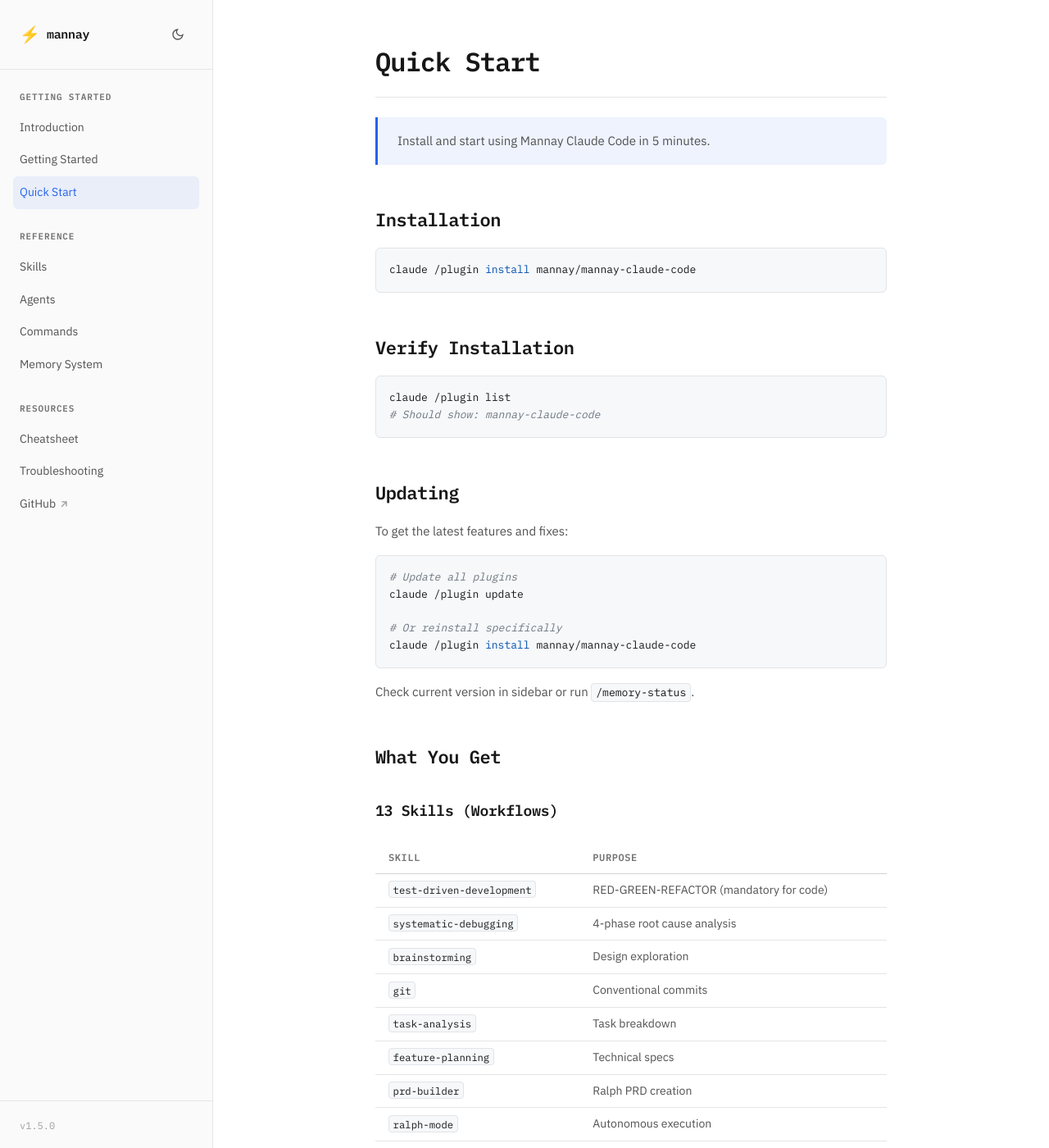
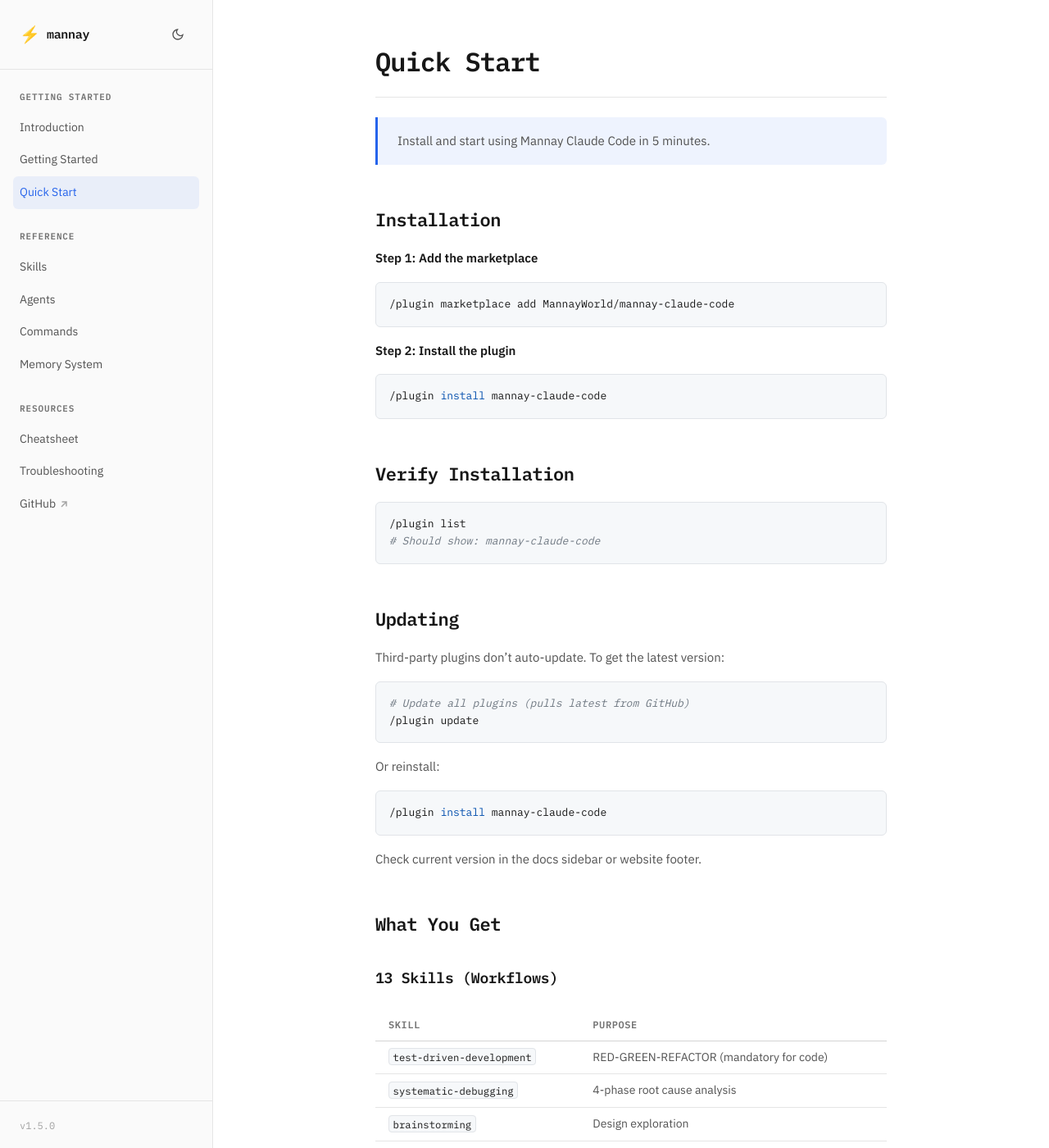
Before and after one commit to MannayWorld/mannay-claude-code, a Jekyll site: the page built from docs/quick-start.md, in a window 1280 px wide and 1400 px high. Shown: the whole window at 82% size. Built offline with Jekyll 4.4.1, drawn with Linux system fonts in a browser that asks for light colours; our own code applies the rules of GitHub Pages for plain Markdown files.

Commit message:
docs: fix plugin install/update instructions for marketplace

````diff
--- a/docs/quick-start.md
+++ b/docs/quick-start.md
@@ -4,30 +4,38 @@
 
 ## Installation
 
+**Step 1: Add the marketplace**
 ```bash
-claude /plugin install mannay/mannay-claude-code
+/plugin marketplace add MannayWorld/mannay-claude-code
+```
+
+**Step 2: Install the plugin**
+```bash
+/plugin install mannay-claude-code
 ```
 
 ## Verify Installation
 
 ```bash
-claude /plugin list
+/plugin list
 # Should show: mannay-claude-code
 ```
 
 ## Updating
 
-To get the latest features and fixes:
+Third-party plugins don't auto-update. To get the latest version:
 
 ```bash
-# Update all plugins
-claude /plugin update
-
-# Or reinstall specifically
-claude /plugin install mannay/mannay-claude-code
+# Update all plugins (pulls latest from GitHub)
+/plugin update
 ```
 
-Check current version in sidebar or run `/memory-status`.
+Or reinstall:
+```bash
+/plugin install mannay-claude-code
+```
+
+Check current version in the docs sidebar or website footer.
 
 ## What You Get
 
````
Also changed, not shown: docs/index.md (+5 -1 lines), README.md.
